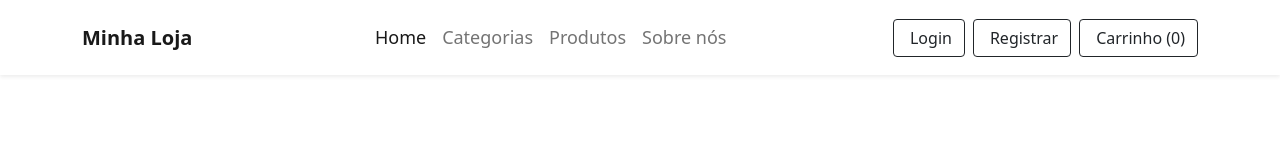
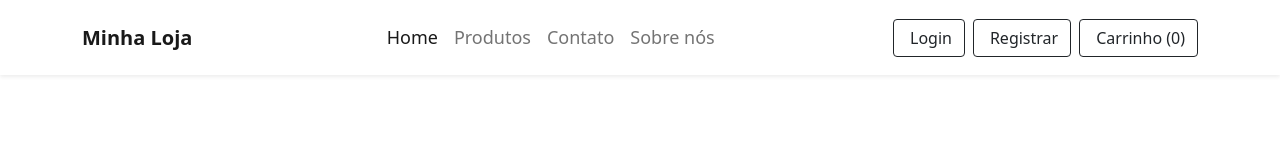
Before and after one commit to fsdFelipe/emart-react-project, a React (Create React App) app: page / in a window 1280 px wide. Shown: the top 160 px of the page. Built offline with nearby package versions, Linux system fonts and the light colour scheme; some icons are missing.

Commit message:
atualização navbar

```diff
--- a/src/components/nav/Navbar.js
+++ b/src/components/nav/Navbar.js
@@ -26,12 +26,12 @@ export default function Navbar() {
             </li>
             <li className="nav-item">
               <a className="nav-link" href="#">
-                Categorias
+                Produtos
               </a>
             </li>
             <li className="nav-item">
               <a className="nav-link" href="#">
-                Produtos
+                Contato
               </a>
             </li>
             <li className="nav-item">
```
